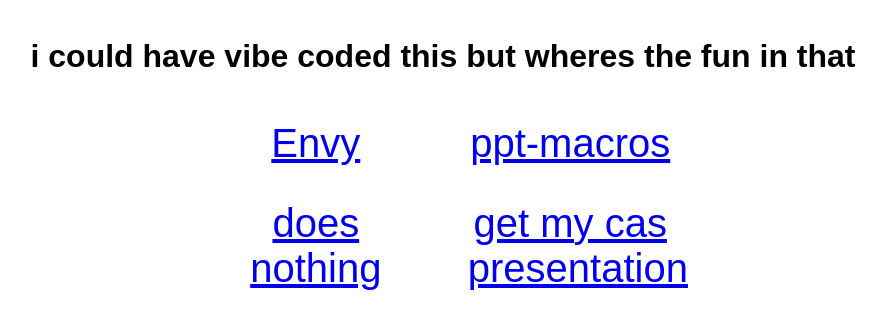
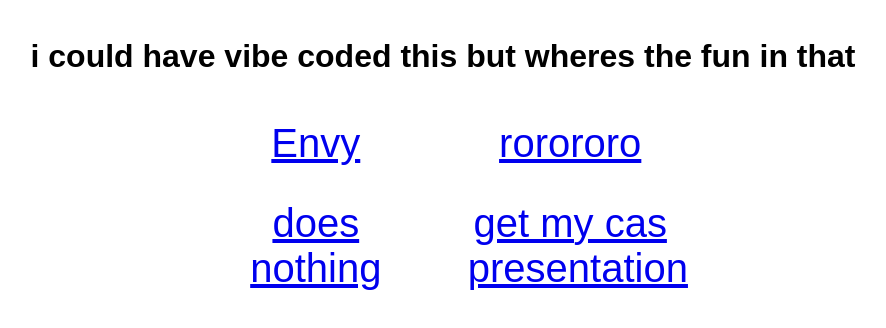
Before and after one commit to DarthStorm/cas, a plain HTML site: page index.html in a window 1280 px wide. Shown: the whole page, without its empty margins (197-1083 px from the left). Drawn offline with Linux system fonts and the light colour scheme.

Commit message:
added rorororo
rorororo

```diff
--- a/index.html
+++ b/index.html
@@ -15,7 +15,7 @@
                     <a href="https://www.newgrounds.com/audio/listen/1476396">Envy</a>
                 </span>
                 <span class = "button">
-                    <a href="https://github.com/DarthStorm/powerpoint-macros">ppt-macros</a>
+                    <a href="https://www.youtube.com/watch?v=aA1P1x7MIv8">rorororo</a>
                 </span>
             </div><br>
             <div class = "hori-box">
```
